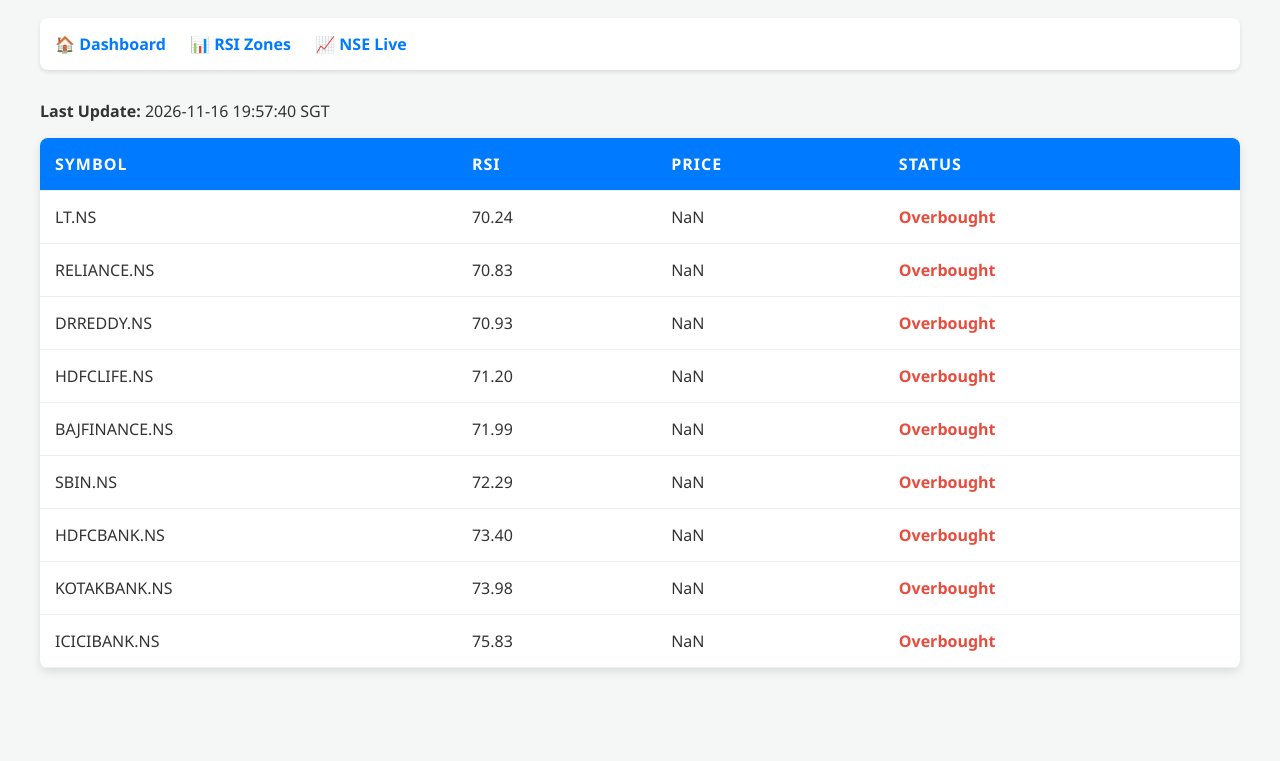
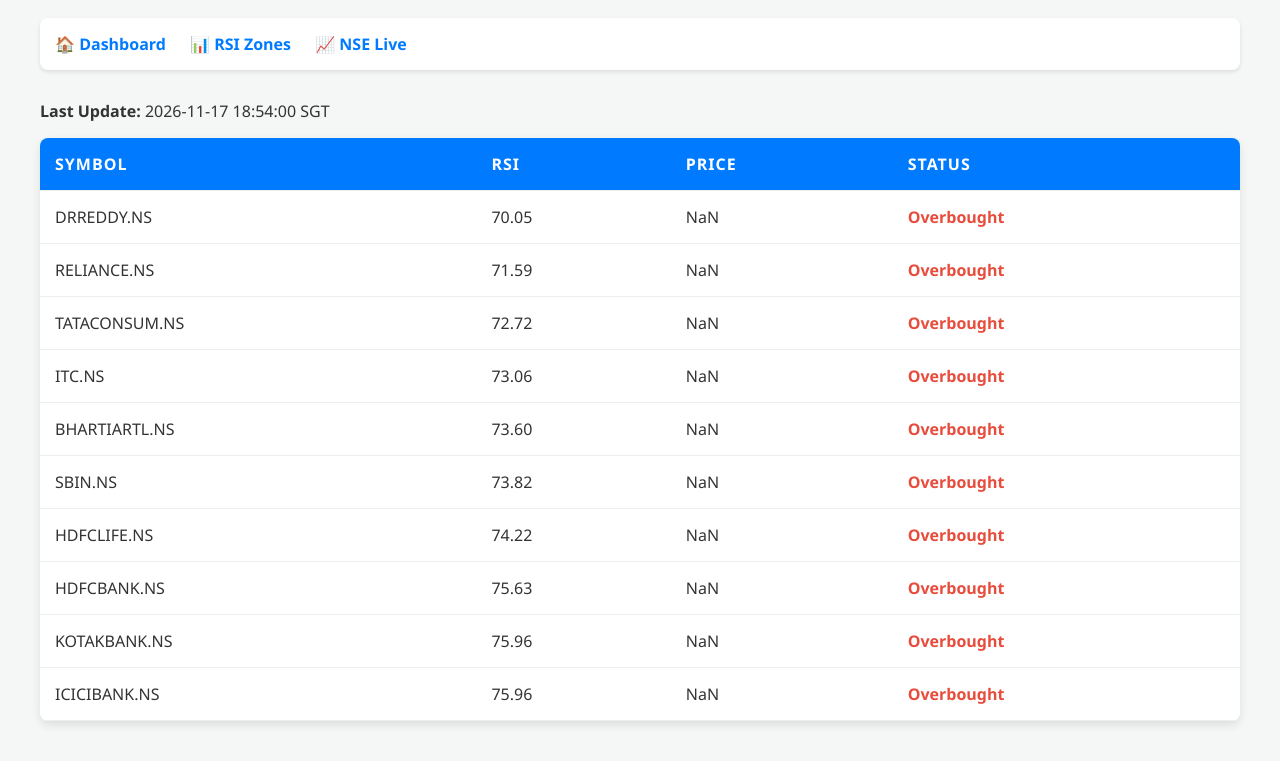
Before and after one commit to shreneekPatil2871/RSI, a plain HTML site: page index.html in a window 1280 px wide. Shown: the part 86-847 px from the top of the page. Before the commit the page ends 800 px from the top, so only its background shows below. Drawn offline with Linux system fonts and the light colour scheme.

Commit message:
Update RSI Webpage

```diff
--- a/index.html
+++ b/index.html
@@ -24,7 +24,7 @@
             <a href="https://www.nseindia.com/" target="_blank">📈 NSE Live</a>
         </nav>
 
-        <p><strong>Last Update:</strong> 2026-11-16 19:57:40 SGT</p>
+        <p><strong>Last Update:</strong> 2026-11-17 18:54:00 SGT</p>
 
         <div id="table-top">
             <table class="dataframe table">
@@ -38,56 +38,62 @@
   </thead>
   <tbody>
     <tr>
-      <td>LT.NS</td>
-      <td>70.24</td>
+      <td>DRREDDY.NS</td>
+      <td>70.05</td>
       <td>NaN</td>
       <td>Overbought</td>
     </tr>
     <tr>
       <td>RELIANCE.NS</td>
-      <td>70.83</td>
+      <td>71.59</td>
       <td>NaN</td>
       <td>Overbought</td>
     </tr>
     <tr>
-      <td>DRREDDY.NS</td>
-      <td>70.93</td>
+      <td>TATACONSUM.NS</td>
+      <td>72.72</td>
+      <td>NaN</td>
+      <td>Overbought</td>
+    </tr>
+    <tr>
+      <td>ITC.NS</td>
+      <td>73.06</td>
+      <td>NaN</td>
+      <td>Overbought</td>
+    </tr>
+    <tr>
+      <td>BHARTIARTL.NS</td>
+      <td>73.60</td>
+      <td>NaN</td>
+      <td>Overbought</td>
+    </tr>
+    <tr>
+      <td>SBIN.NS</td>
+      <td>73.82</td>
       <td>NaN</td>
       <td>Overbought</td>
     </tr>
     <tr>
       <td>HDFCLIFE.NS</td>
-      <td>71.20</td>
-      <td>NaN</td>
-      <td>Overbought</td>
-    </tr>
-    <tr>
-      <td>BAJFINANCE.NS</td>
-      <td>71.99</td>
-      <td>NaN</td>
-      <td>Overbought</td>
-    </tr>
-    <tr>
-      <td>SBIN.NS</td>
-      <td>72.29</td>
+      <td>74.22</td>
       <td>NaN</td>
       <td>Overbought</td>
     </tr>
     <tr>
       <td>HDFCBANK.NS</td>
-      <td>73.40</td>
+      <td>75.63</td>
       <td>NaN</td>
       <td>Overbought</td>
     </tr>
     <tr>
       <td>KOTAKBANK.NS</td>
-      <td>73.98</td>
+      <td>75.96</td>
       <td>NaN</td>
       <td>Overbought</td>
     </tr>
     <tr>
       <td>ICICIBANK.NS</td>
-      <td>75.83</td>
+      <td>75.96</td>
       <td>NaN</td>
       <td>Overbought</td>
     </tr>
```
